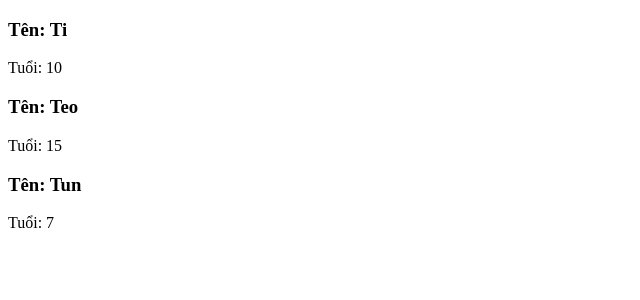
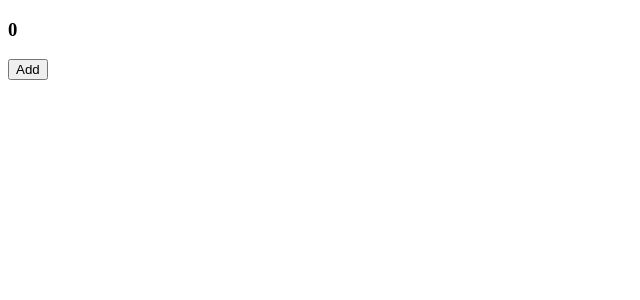
Before and after one commit to dokhoacoder/learn-angular, an Angular app: page / in a window 1280 px wide. Shown: the top 300 px of the page, without its empty margins (0-640 px from the left). Built offline with nearby package versions, Linux system fonts and the light colour scheme.

Commit message:
setup output

```diff
--- a/src/app/app.component.html
+++ b/src/app/app.component.html
@@ -1 +1 @@
-<app-list-person></app-list-person>
+<app-parent></app-parent>
--- a/src/app/app.module.ts
+++ b/src/app/app.module.ts
@@ -10,6 +10,8 @@ import { StructComponent } from './struct/struct.component';
 import { WordsComponent } from './words/words.component';
 import { PersonComponent } from './person/person.component';
 import { ListPersonComponent } from './list-person/list-person.component';
+import { ParentComponent } from './parent.component';
+import { ChildComponent } from './child.component';
 
 @NgModule({
   declarations: [
@@ -20,7 +22,9 @@ import { ListPersonComponent } from './list-person/list-person.component';
     StructComponent,
     WordsComponent,
     PersonComponent,
-    ListPersonComponent
+    ListPersonComponent,
+    ParentComponent,
+    ChildComponent
   ],
   imports: [
     BrowserModule,
--- /dev/null
+++ b/src/app/child.component.ts
@@ -0,0 +1,8 @@
+import { Component } from '@angular/core';
+
+@Component({
+    selector: 'app-child',
+    template: `<button>Add</button>`
+})
+
+export class ChildComponent {}
--- /dev/null
+++ b/src/app/parent.component.ts
@@ -0,0 +1,13 @@
+import { Component } from '@angular/core';
+
+@Component({
+    selector: 'app-parent',
+    template: `
+        <h3>{{ value }}</h3>
+        <app-child></app-child>
+    `
+})
+
+export class ParentComponent {
+    value = 0;
+}
```
